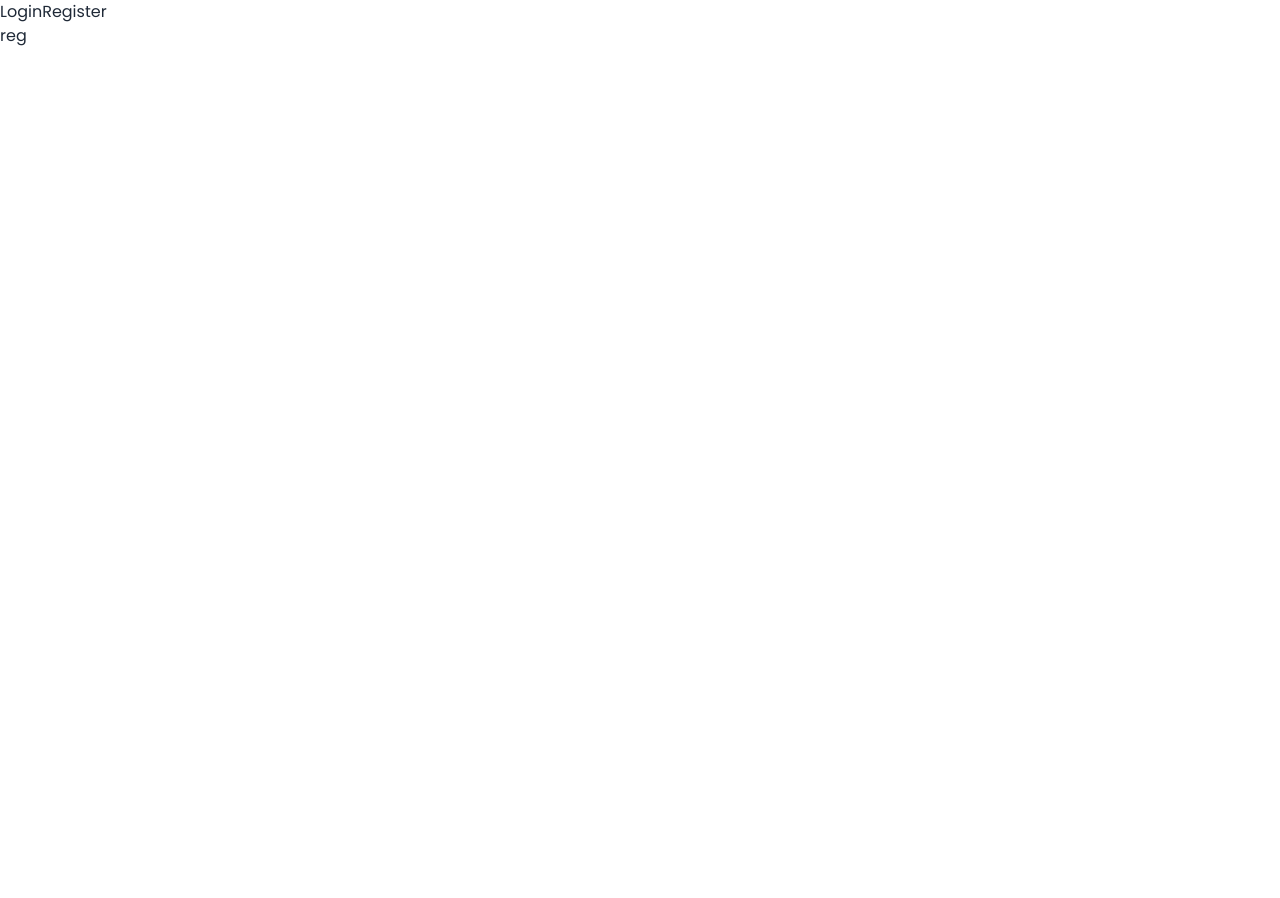
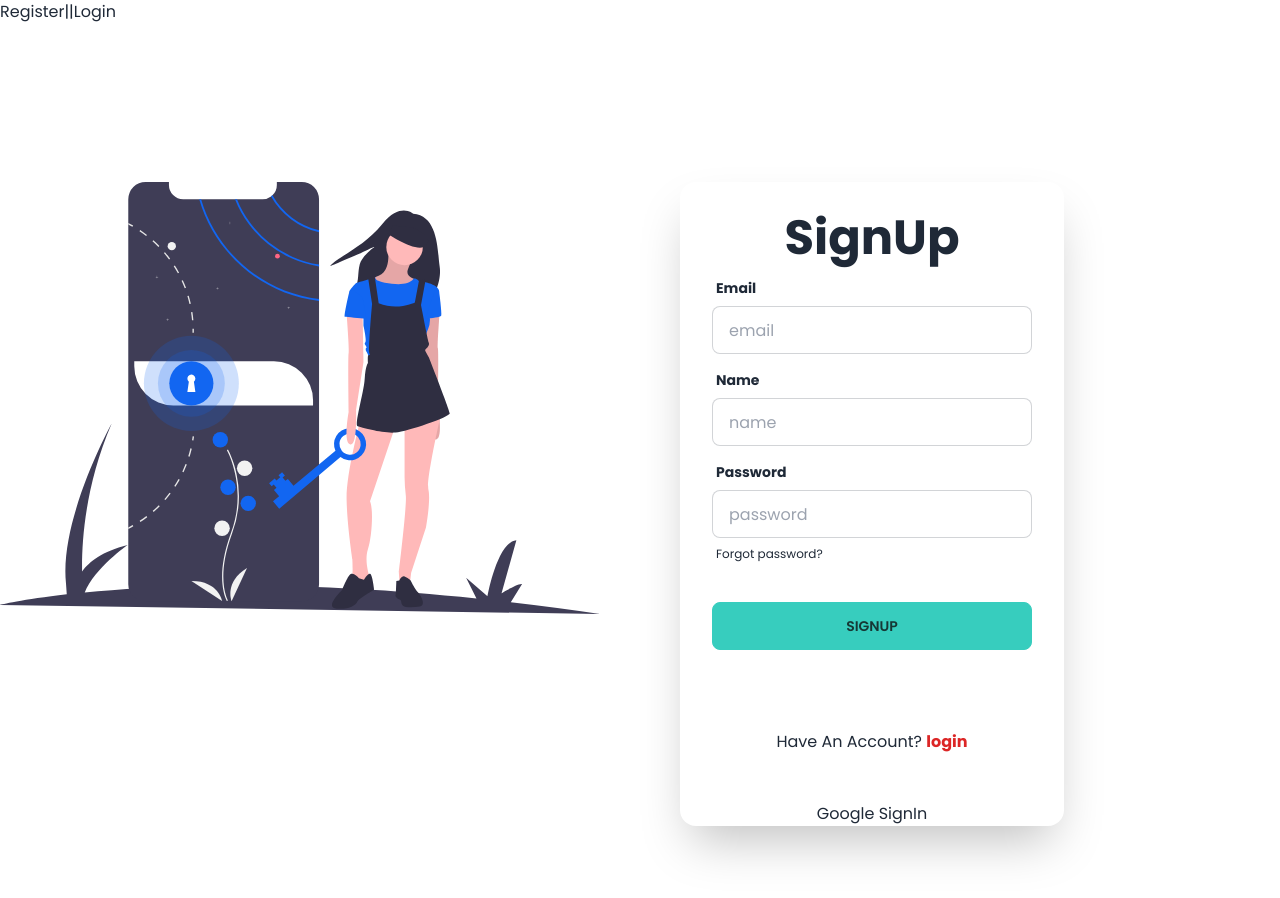
Before and after one commit to ikhtiaj-arif/todo-client, a React (Create React App) app: page /register in a window 1280 px wide. Shown: the top 898 px of the page. Before the commit the page ends 800 px from the top, so only its background shows below. Built offline with nearby package versions, Linux system fonts and the light colour scheme; no server answers.

Commit message:
login registration logout functionalities created

```diff
--- a/src/App.js
+++ b/src/App.js
@@ -1,3 +1,4 @@
+import { Toaster } from 'react-hot-toast';
 import { RouterProvider } from "react-router-dom";
 import Routes from "./routes/Routes";
 
@@ -5,9 +6,12 @@ import Routes from "./routes/Routes";
 function App() {
   return (
     <div className="">
+      <Toaster />
       <RouterProvider
         router={Routes}
-      ></RouterProvider>
+      >
+
+      </RouterProvider>
     </div>
   );
 }
--- a/src/context/userContext.jsx
+++ b/src/context/userContext.jsx
@@ -6,7 +6,9 @@ import {
   signInWithEmailAndPassword,
   signInWithPopup,
   signOut,
+  updateProfile,
 } from "firebase/auth";
+
 import React, { createContext, useEffect, useState } from "react";
 import app from "../firebase_config";
 
@@ -22,6 +24,11 @@ const UserContext = ({ children }) => {
   const createUser = (email, password) => {
     setLoading(true);
     return createUserWithEmailAndPassword(auth, email, password);
+  };
+
+  const updateUserName = (name) => {
+    setLoading(true);
+    return updateProfile(auth.currentUser, name);
   };
 
   const logInUser = (email, password) => {
@@ -57,12 +64,12 @@ const UserContext = ({ children }) => {
     loading,
     setLoading,
     createUser,
+    updateUserName,
     logInUser,
     googleLogin,
     logOutUser,
   };
-  const x = { name: "xxx" };
-  return <AuthContext.Provider value={x}>{children}</AuthContext.Provider>;
+  return <AuthContext.Provider value={info}>{children}</AuthContext.Provider>;
 };
 
 export default UserContext;
--- a/src/pages/Login.jsx
+++ b/src/pages/Login.jsx
@@ -1,11 +1,12 @@
 import React, { useContext } from "react";
+import toast from "react-hot-toast";
 import { Link } from "react-router-dom";
 import img from "../assects/login.svg";
 import { AuthContext } from "../context/userContext";
 
 const Login = () => {
-  const { logInUser, setUser } = useContext(AuthContext);
-
+  const { logInUser, setUser, user } = useContext(AuthContext);
+  console.log(user);
   const handleLogin = (event) => {
     event.preventDefault();
     const form = event.target;
@@ -15,8 +16,9 @@ const Login = () => {
       .then((result) => {
         const user = result.user;
         setUser(user);
+        toast.success("LogIn Successfull!");
       })
-      .catch((e) => console.log(e));
+      .catch((e) => toast.error(e.message));
   };
 
   return (
@@ -62,9 +64,9 @@ const Login = () => {
             </div>
           </form>
           <p className="text-center my-12">
-            New To Genius Car ?{" "}
-            <Link to="/signup" className="text-orange-600 font-bold">
-              SignUp
+            Don't Have An Account Yet?{" "}
+            <Link to="/register" className="text-red-600 font-bold">
+              Register
             </Link>
           </p>
         </div>
--- a/src/pages/Nav.jsx
+++ b/src/pages/Nav.jsx
@@ -1,11 +1,25 @@
-import React from "react";
+import React, { useContext } from "react";
+import toast from "react-hot-toast";
 import { Link } from "react-router-dom";
+import { AuthContext } from "../context/userContext";
 
 const Nav = () => {
+  const { user, logOutUser } = useContext(AuthContext);
+  const handleLogout = () => {
+    logOutUser()
+      .then(() => {
+        toast.success("Log Out Successfull!");
+      })
+      .catch((e) => toast.error(e));
+  };
   return (
     <div>
-      <Link to="/login">Login</Link>
-      <Link to="/register">Register</Link>
+      <Link to="/register">Register</Link>||
+      {user ? (
+        <button onClick={handleLogout}>Logout</button>
+      ) : (
+        <Link to="/login">Login</Link>
+      )}
     </div>
   );
 };
--- a/src/pages/Register.jsx
+++ b/src/pages/Register.jsx
@@ -1,7 +1,116 @@
-import React from "react";
+import React, { useContext } from "react";
+import toast from "react-hot-toast";
+import { Link } from "react-router-dom";
+import img from "../assects/login.svg";
+import { AuthContext } from "../context/userContext";
 
 const Register = () => {
-  return <div>reg</div>;
+  const { createUser, updateUserName, googleLogin, setUser, logOutUser } =
+    useContext(AuthContext);
+
+  const handleSignUp = (event) => {
+    event.preventDefault();
+    const form = event.target;
+    const name = form.name.value;
+    const email = form.email.value;
+    const password = form.password.value;
+
+    createUser(email, password)
+      .then((result) => {
+        const user = result.user;
+        setName(name);
+        console.log(user);
+        toast.success("Account Created!");
+      })
+      .catch((e) => toast.error(e.message));
+  };
+
+  const setName = (name) => {
+    let profile = {
+      displayName: name,
+    };
+    updateUserName(profile)
+      .then(() => {})
+      .catch((e) => toast.error(e.message));
+  };
+
+  const handleGoogleLogin = () => {
+    googleLogin()
+      .then((result) => {
+        const user = result.user;
+        setUser(user);
+        toast.success("Account Created!");
+      })
+      .catch((e) => toast.error(e.message));
+  };
+
+  return (
+    <div className="hero w-full my-20 min-h-screen ">
+      <div className=" grid md:grid-cols-2 gap-20">
+        <div className="">
+          <img src={img} alt="" />
+        </div>
+        <div className="card flex-shrink-0 w-full max-w-sm shadow-2xl">
+          <form onSubmit={handleSignUp} type="submit" className="card-body">
+            <h1 className="text-5xl font-bold text-center py-">SignUp</h1>
+            <div className="form-control">
+              <label className="label">
+                <span className="label-text font-bold">Email</span>
+              </label>
+              <input
+                type="text"
+                name="email"
+                placeholder="email"
+                className="input input-bordered"
+                required
+              />
+            </div>
+            <div className="form-control">
+              <label className="label">
+                <span className="label-text font-bold">Name</span>
+              </label>
+              <input
+                type="text"
+                name="name"
+                placeholder="name"
+                className="input input-bordered"
+                required
+              />
+            </div>
+            <div className="form-control">
+              <label className="label">
+                <span className="label-text font-bold">Password</span>
+              </label>
+              <input
+                type="text"
+                name="password"
+                placeholder="password"
+                className="input input-bordered"
+                required
+              />
+              <label className="label">
+                <a href="#" className="label-text-alt link link-hover">
+                  Forgot password?
+                </a>
+              </label>
+            </div>
+            <div className="form-control mt-6">
+              <input className="btn btn-accent" type="submit" value="SignUp" />
+            </div>
+          </form>
+          <p className="text-center my-12">
+            Have An Account?{" "}
+            <Link to="/login" className="text-red-600 font-bold">
+              login
+            </Link>
+          </p>
+          <button onClick={handleGoogleLogin} className="">
+            Google SignIn
+          </button>
+        </div>
+      </div>
+    </div>
+  );
 };
 
 export default Register;
```
